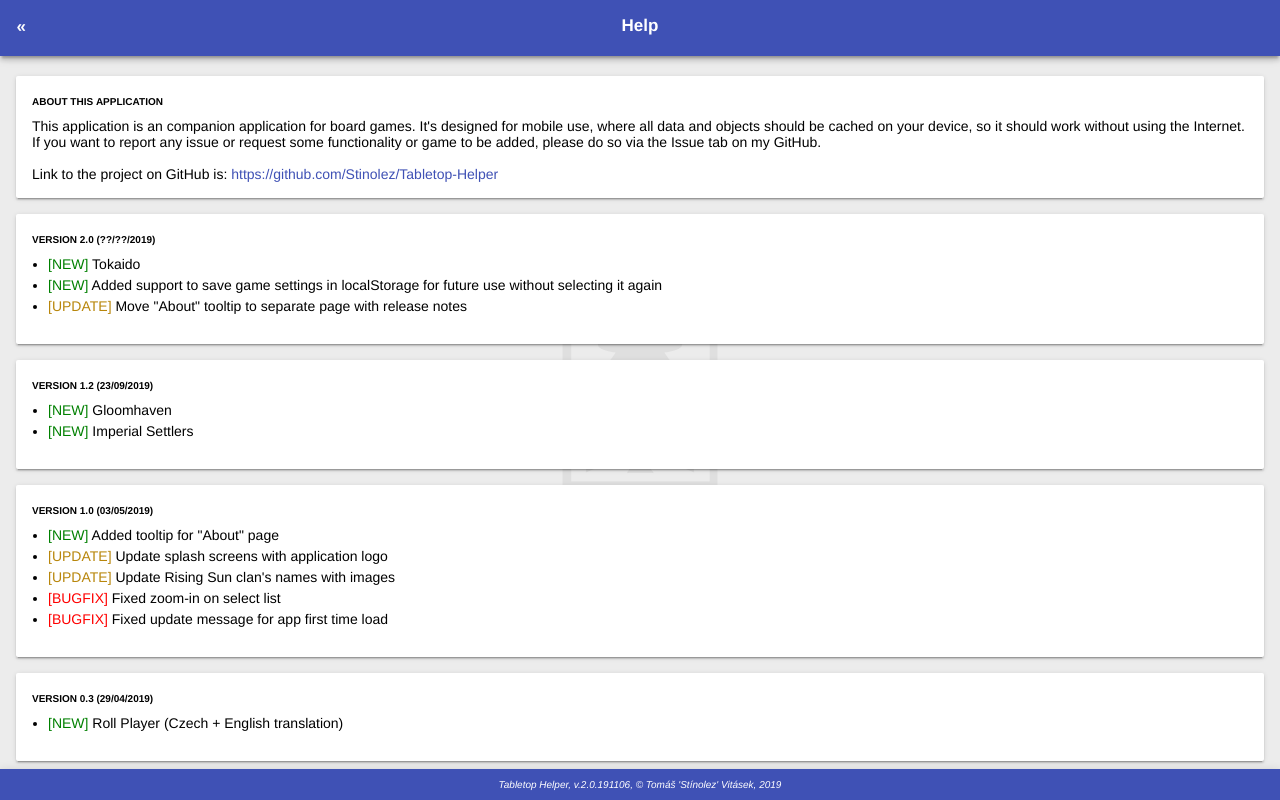
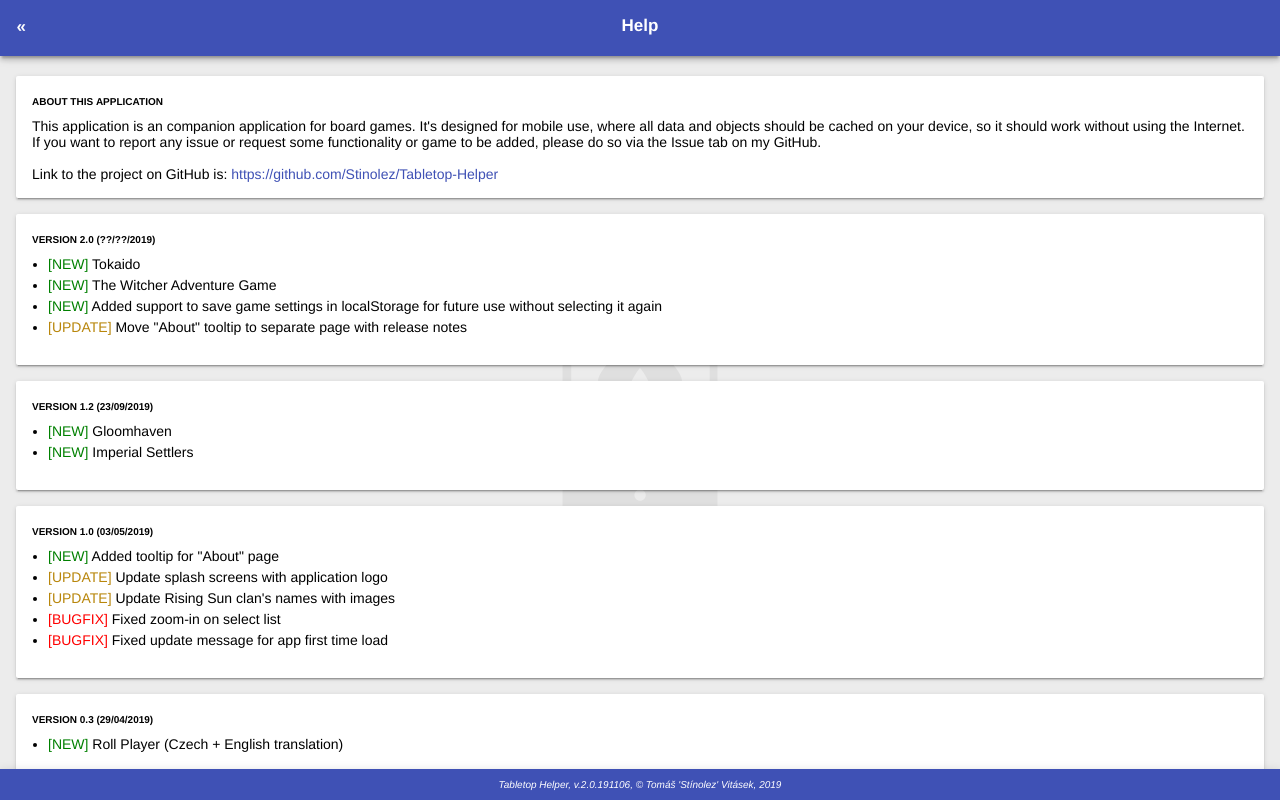
Before and after one commit to Stinolez/Tabletop-Helper, a plain HTML site: page info.html in a window 1280 px wide. Drawn offline with Linux system fonts and the light colour scheme.

Commit message:
RN - added Witcher game

```diff
--- a/info.html
+++ b/info.html
@@ -50,7 +50,7 @@
           <!--<li><span class="rn-new">[NEW]</span> 7 Wonders</li>-->
           <!--<li><span class="rn-new">[NEW]</span> Ex Libris (Czech + English translation)</li>-->
           <li><span class="rn-new">[NEW]</span> Tokaido</li>
-          <!--<li><span class="rn-new">[NEW]</span> The Witcher Adventure Game</li> ---- need right images for the characters -->
+          <li><span class="rn-new">[NEW]</span> The Witcher Adventure Game</li>
           <li><span class="rn-new">[NEW]</span> Added support to save game settings in localStorage for future use without selecting it again</li>
           <li><span class="rn-update">[UPDATE]</span> Move "About" tooltip to separate page with release notes</li>
         </ul>
```
